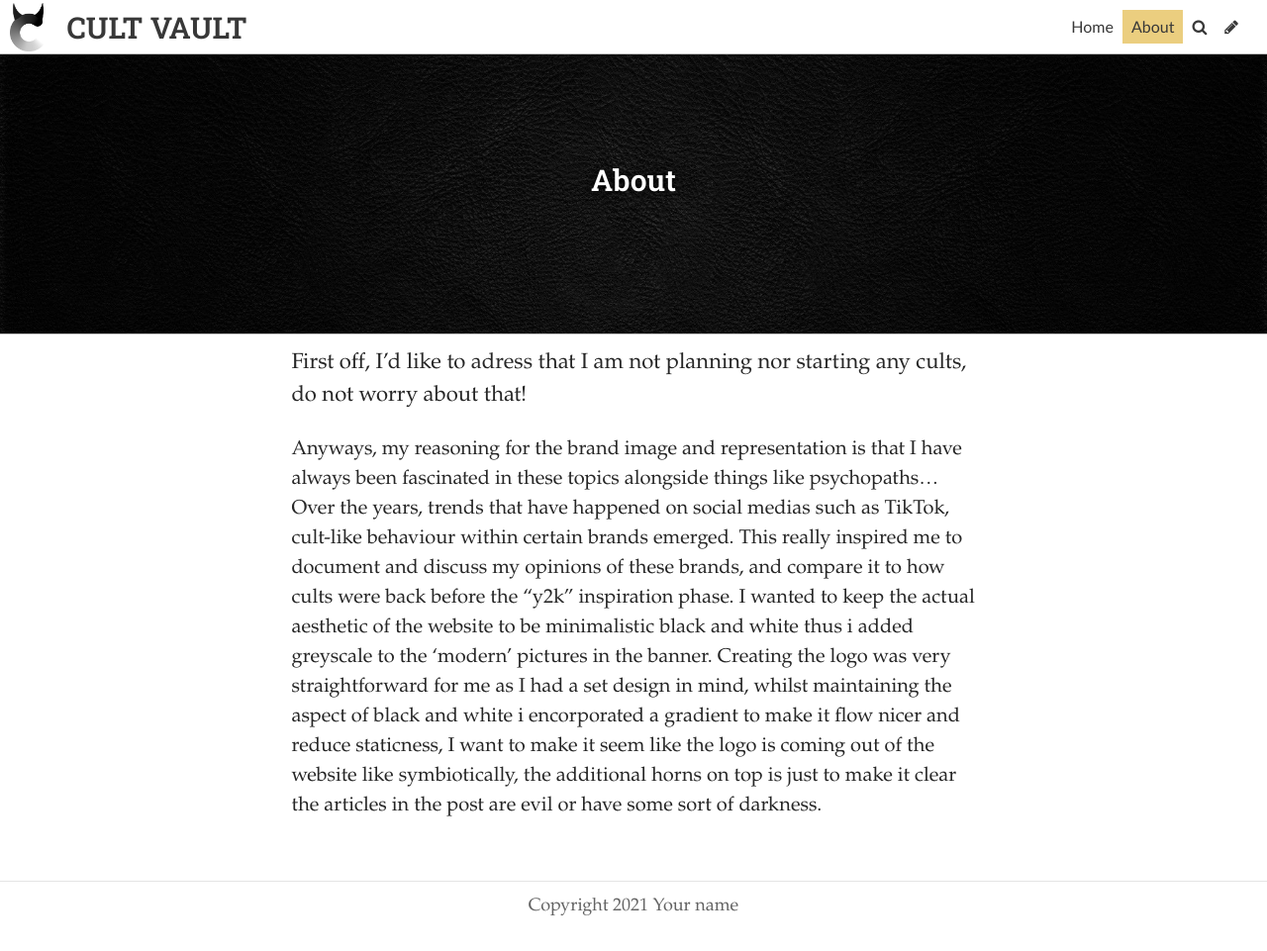
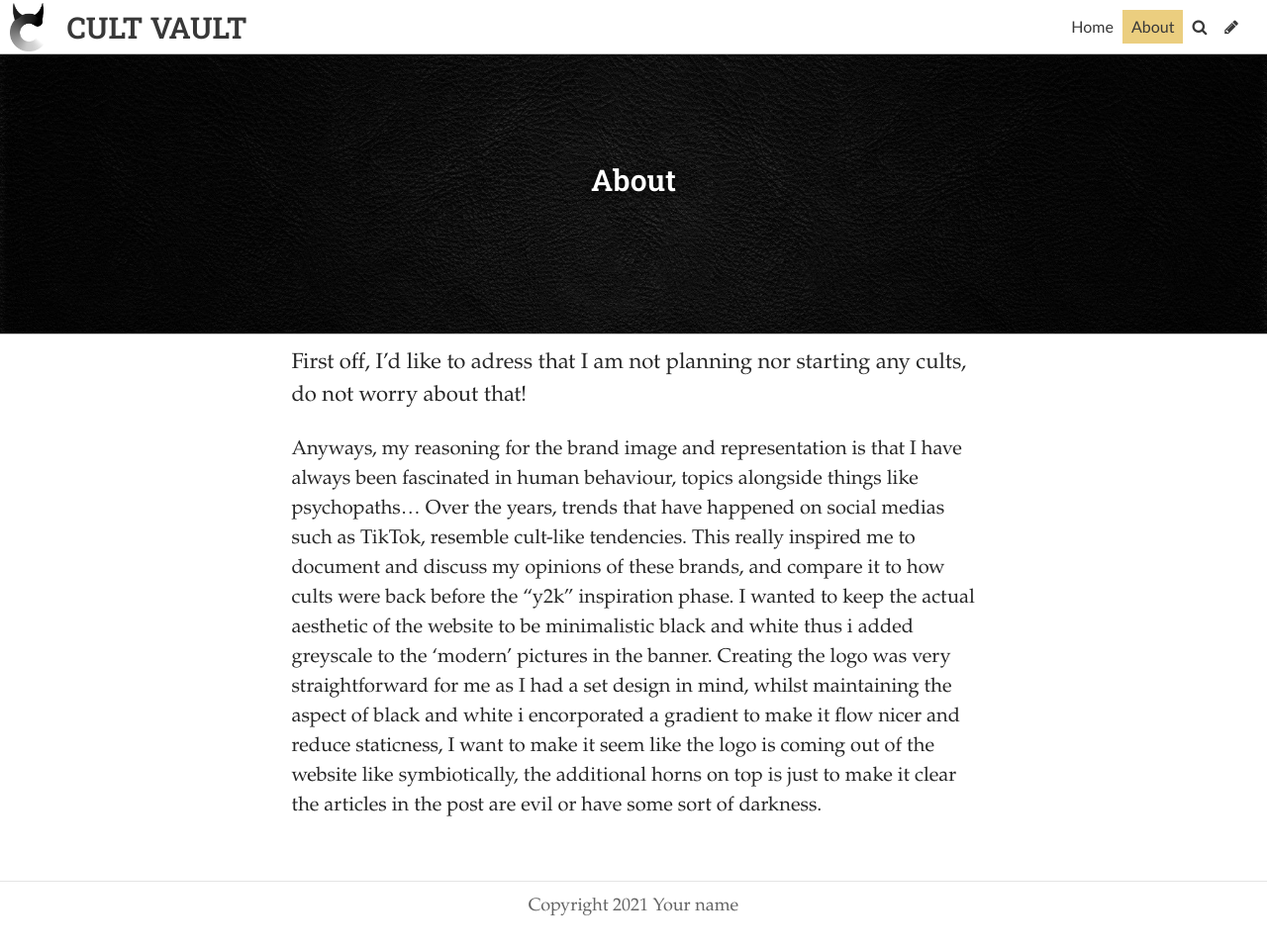
Before and after one commit to Loohwis/Vault, a Jekyll site: the page built from pages/about.md, in a window 1280 px wide. Shown: the whole page at 99% size. Built offline with Jekyll 4.4.1, drawn with Linux system fonts in a browser that asks for light colours; some web fonts are replaced.

Commit message:
Update Page “about”

```diff
--- a/pages/about.md
+++ b/pages/about.md
@@ -13,4 +13,4 @@
 ---
 First off, I'd like to adress that I am not planning nor starting any cults, do not worry about that!
 
-Anyways, my reasoning for the brand image and representation is that I have always been fascinated in these topics alongside things like psychopaths... Over the years, trends that have happened on social medias such as TikTok,  cult-like behaviour within certain brands emerged. This really inspired me to document and discuss my opinions of these brands, and compare it to how cults were back before the "y2k" inspiration phase. I wanted to keep the actual aesthetic of the website to be minimalistic black and white thus i added greyscale to the 'modern' pictures in the banner. Creating the logo was very straightforward for me as I had a set design in mind, whilst maintaining the aspect of black and white i encorporated a gradient to make it flow nicer and reduce staticness, I want to make it seem like the logo is coming out of the website like symbiotically, the additional horns on top is just to make it clear the articles in the post are evil or have some sort of darkness.
+Anyways, my reasoning for the brand image and representation is that I have always been fascinated in human behaviour, topics alongside things like psychopaths... Over the years, trends that have happened on social medias such as TikTok, resemble cult-like tendencies. This really inspired me to document and discuss my opinions of these brands, and compare it to how cults were back before the "y2k" inspiration phase. I wanted to keep the actual aesthetic of the website to be minimalistic black and white thus i added greyscale to the 'modern' pictures in the banner. Creating the logo was very straightforward for me as I had a set design in mind, whilst maintaining the aspect of black and white i encorporated a gradient to make it flow nicer and reduce staticness, I want to make it seem like the logo is coming out of the website like symbiotically, the additional horns on top is just to make it clear the articles in the post are evil or have some sort of darkness.
```
